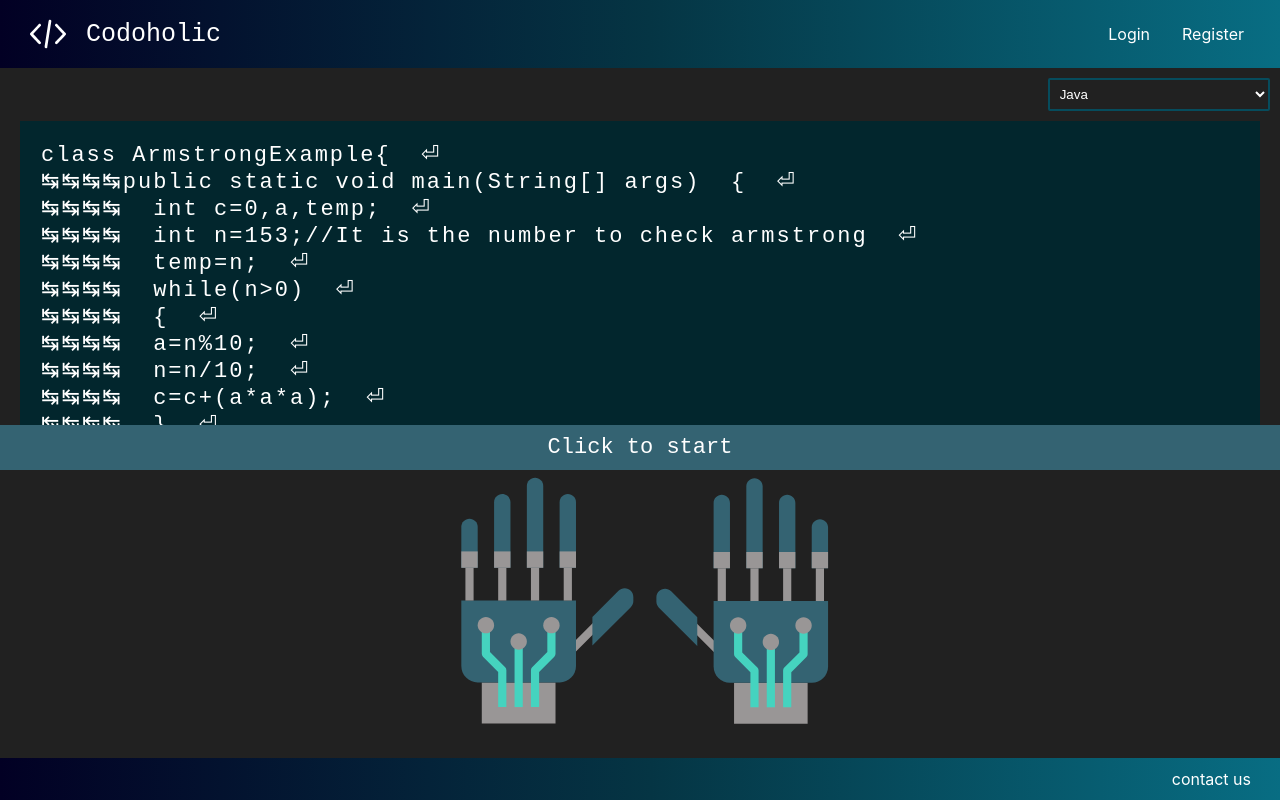
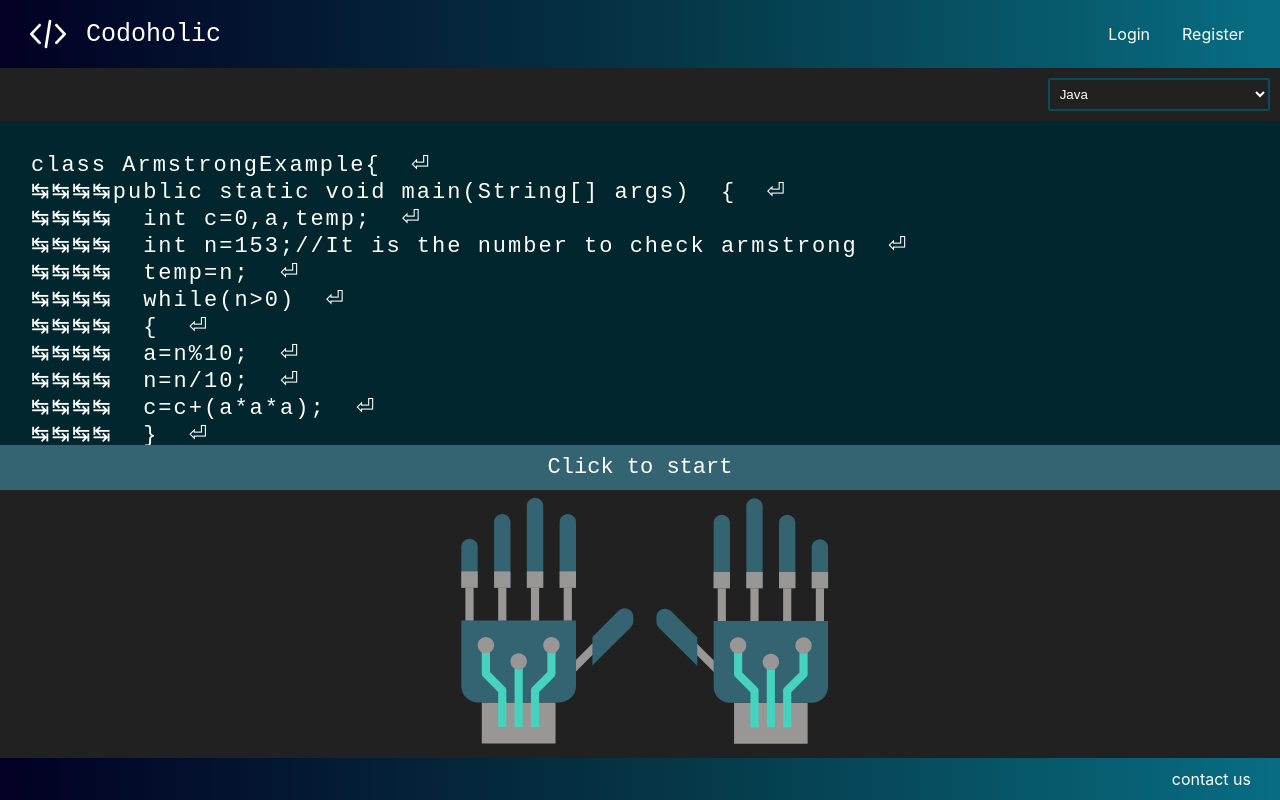
Before and after one commit to nitishvelu/CODOHOLIC, a React (Create React App) app in the folder client/: page / in a window 1280 px wide. Built offline with nearby package versions, Linux system fonts and the light colour scheme; no server answers.

Commit message:
padding fixed

```diff
--- a/client/src/components/SampleTextBox.css
+++ b/client/src/components/SampleTextBox.css
@@ -2,8 +2,7 @@
   /* background-color: #000000; */
 
   background-color: #02262d;
-  padding: 20px;
-  margin:0px 20px ;
+  padding: 30px;
   font-family: monospace;
   /* border: solid 11px #ffffffed; */
   color: white;
```
